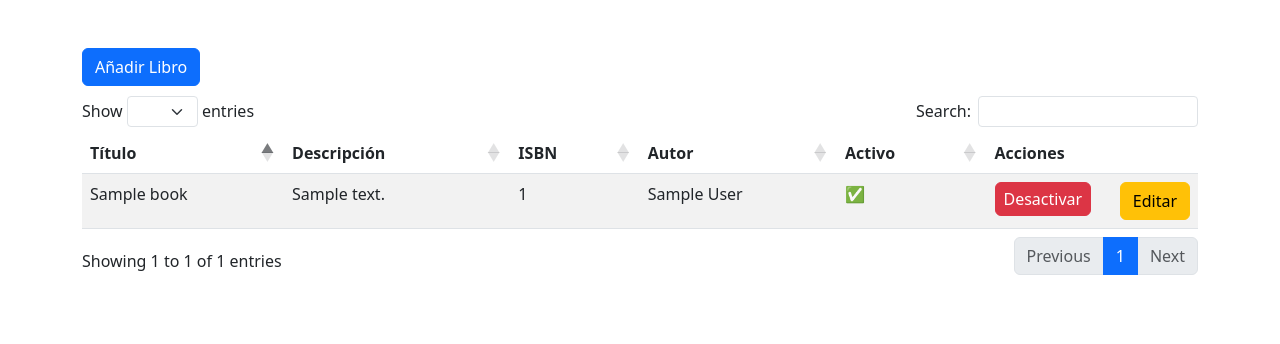
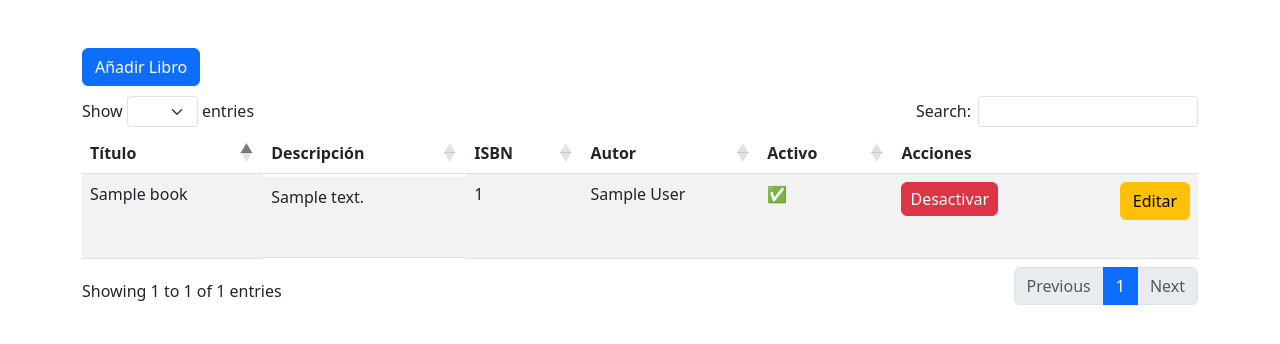
Before and after one commit to paunicole/alkemy-django-bibliotech, a Django app: page /book-list in a window 1280 px wide. Shown: the part 56-400 px from the top of the page. Run offline with Django 4.2, Linux system fonts and the light colour scheme; tables that the repository leaves empty hold one stand-in row (values such as "Sample post"); some libraries are stand-ins or nearby versions.

Commit message:
Corregida longitud de descripción para la vista de Libros.

```diff
--- a/bibliotech/templates/book_list.html
+++ b/bibliotech/templates/book_list.html
@@ -4,6 +4,19 @@
 {% block content %}
 
 <a href="{% url 'book-create' %}" class="btn btn-primary" style="margin-bottom: 10px;">Añadir Libro</a>
+
+<style>
+    .max-lines-cell {
+        height: 4rem;
+        overflow-y: hidden;
+        max-width: 350px;
+        text-overflow: ellipsis;
+        word-break: break-word;
+        display: -webkit-box;
+        -webkit-line-clamp: 3;
+        -webkit-box-orient: vertical;
+    }
+</style>
 
 <div class="row">
     {% if books %}
--- a/bibliotech/templates/book_table.html
+++ b/bibliotech/templates/book_table.html
@@ -2,7 +2,7 @@
     <thead>
         <tr>
             <th>Título</th>
-            <th>Descripción</th>
+            <th style="max-width:275px;">Descripción</th>
             <th>ISBN</th>
             <th>Autor</th>
             <th>Activo</th>
@@ -13,7 +13,7 @@
         {% for book in books %}
         <tr>
             <td style="max-width:100px; overflow-x: auto;">{{ book.title }}</td>
-            <td style="max-width:200px; overflow-x: auto;">{{ book.description }}</td>
+            <td class="max-lines-cell" style="overflow-x: auto;">{{ book.description }}</td>
             <td>{{ book.isbn }}</td>
             <td>{{ book.author }}</td>
             {% if book.is_active %}
@@ -21,15 +21,17 @@
             {% else %}
             <td>❌</td>
             {% endif %}
-            <td style="display: flex; justify-content: space-between;">
-                <div style="margin-right: -64px;">
+            <td style="display: flex; align-items: flex-start; justify-content: space-between;">
+                <div style="margin-right: 8px; margin-bottom: 34px;">
                     {% if book.is_active %}
                     <a href="{% url 'book-disable' book.id %}" class="btn btn-danger" style="padding: 4px 8px;">Desactivar</a>
                     {% else %}
                     <a href="{% url 'book-enable' book.id %}" class="btn btn-success" style="padding: 4px 8px;">Activar</a>
                     {% endif %}
                 </div>
-                <a href="{% url 'book-update' book.id %}" class="btn btn-warning">Editar</a>
+                <div>
+                    <a href="{% url 'book-update' book.id %}" class="btn btn-warning">Editar</a>
+                </div>
             </td>
         </tr>
         {% endfor %}
```
